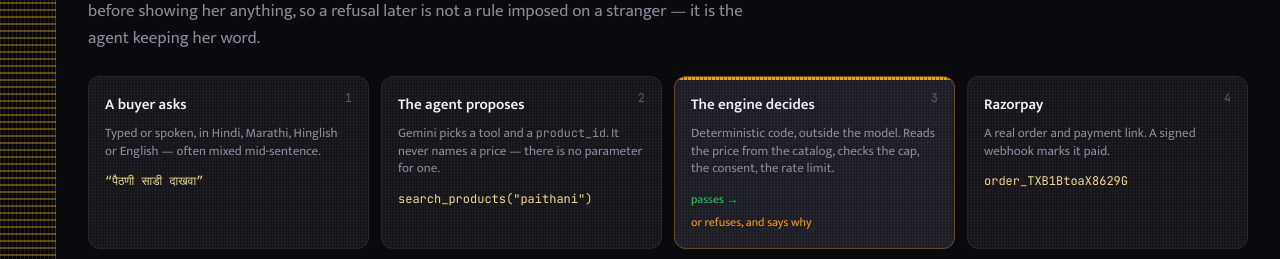
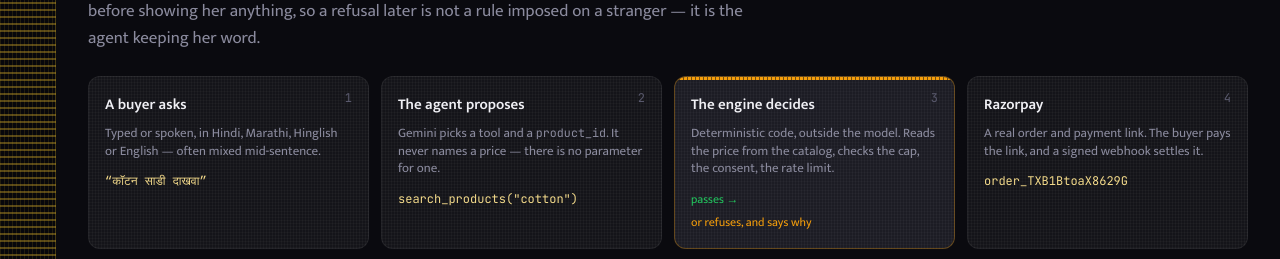
Before and after one commit to rajdeepchatale/agentpay-india, a Next.js app: page / in a window 1280 px wide. Shown: the part 1960-2219 px from the top of the page. Built offline with nearby package versions, Linux system fonts and the light colour scheme; a web font is replaced by a local one.

Commit message:
Fix the How it works chain to match a real run

```diff
--- a/src/app/page.tsx
+++ b/src/app/page.tsx
@@ -152,7 +152,14 @@ export default function LandingPage() {
                 Typed or spoken, in Hindi, Marathi, Hinglish or English — often
                 mixed mid-sentence.
               </p>
-              <code className={styles.stepCode}>&ldquo;पैठणी साडी दाखवा&rdquo;</code>
+              {/* Was "पैठणी साडी दाखवा", which made these four cards tell a
+                  story the audit trail below contradicts twice: that search
+                  returns the ₹899 print and withholds four, and the expensive
+                  Paithani is BLOCKED — it never produces the order named in
+                  step 4, which was for a Khadi Cotton Saree. "कॉटन साडी दाखवा"
+                  searches "cotton" and returns that exact saree at ₹499, so
+                  the chain is now one true run end to end. Verified live. */}
+              <code className={styles.stepCode}>&ldquo;कॉटन साडी दाखवा&rdquo;</code>
             </li>
 
             <li className={styles.step} data-step="2">
@@ -161,7 +168,7 @@ export default function LandingPage() {
                 Gemini picks a tool and a <code>product_id</code>. It never names a
                 price — there is no parameter for one.
               </p>
-              <code className={styles.stepCode}>search_products(&quot;paithani&quot;)</code>
+              <code className={styles.stepCode}>search_products(&quot;cotton&quot;)</code>
             </li>
 
             <li className={`${styles.step} ${styles.gate}`} data-step="3">
@@ -180,7 +187,8 @@ export default function LandingPage() {
             <li className={styles.step} data-step="4">
               <p className={styles.stepHead}>Razorpay</p>
               <p className={styles.stepBody}>
-                A real order and payment link. A signed webhook marks it paid.
+                A real order and payment link. The buyer pays the link, and a
+                signed webhook settles it.
               </p>
               <code className={styles.stepCode}>order_TXB1BtoaX8629G</code>
             </li>
```
